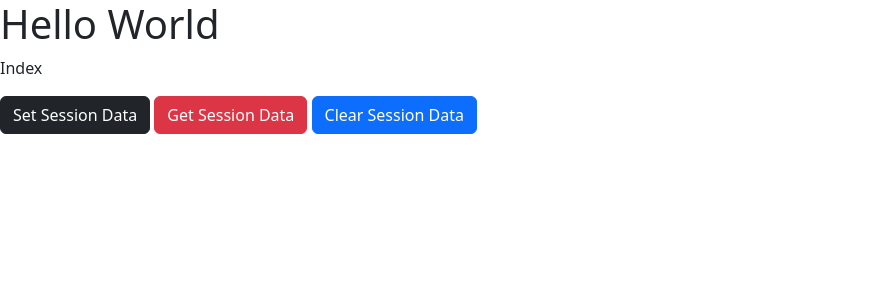
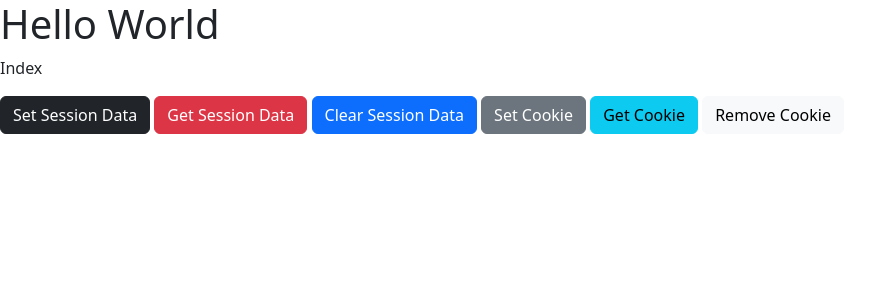
Before and after one commit to RondaKuraI/flask_project, a Flask app: page / in a window 1280 px wide. Shown: the top 300 px of the page, without its empty margins (0-894 px from the left). Run offline with Flask 3, Linux system fonts and the light colour scheme; some libraries are stand-ins or nearby versions; some web fonts are replaced.

Commit message:
added cookies

```diff
--- a/firstapp/app.py
+++ b/firstapp/app.py
@@ -1,7 +1,7 @@
 import os
 import uuid
 import pandas as pd
-from flask import Flask, render_template, request, Response, send_from_directory, jsonify, session
+from flask import Flask, render_template, request, Response, send_from_directory, jsonify, session, make_response
 
 app = Flask(__name__, template_folder='templates', static_folder='static', static_url_path='/')
 app.secret_key = 'SOME KEY'
@@ -29,6 +29,23 @@ def get_data():
 def clear_session():
         session.clear()
         return render_template('index.html', message='Session cleared.')
+
+@app.route('/set_cookie')
+def set_cookie():
+        response = make_response(render_template('index.html', message='Cookie set.'))
+        response.set_cookie('cookie_name', 'cookie_value')
+        return response
+
+@app.route('/get_cookie')
+def get_cookie():
+        cookie_value = request.cookies['cookie_name']
+        return render_template('index.html', message=f'Cookie Value: {cookie_value}')
+
+@app.route('/remove_cookie')
+def remove_cookie():
+        response = make_response(render_template('index.html', message=f'Cookie removed.'))
+        response.set_cookie('cookie_name', expires=0)
+        return response
 
 
 
--- /dev/null
+++ b/firstapp/tempCodeRunnerFile.py
@@ -0,0 +1 @@
+cookie_value
--- a/firstapp/templates/index.html
+++ b/firstapp/templates/index.html
@@ -11,6 +11,10 @@
         <a href="{{ url_for('get_data') }}" class="btn btn-danger">Get Session Data</a>
         <a href="{{ url_for('clear_session') }}" class="btn btn-primary">Clear Session Data</a>
 
+        <a href="{{ url_for('set_cookie') }}" class="btn btn-secondary">Set Cookie</a>
+        <a href="{{ url_for('get_cookie') }}" class="btn btn-info">Get Cookie</a>
+        <a href="{{ url_for('remove_cookie') }}" class="btn btn-light">Remove Cookie</a>
+
         <!-- <script src="/js/hello.js"></script> -->
 
 {% endblock %}
```
